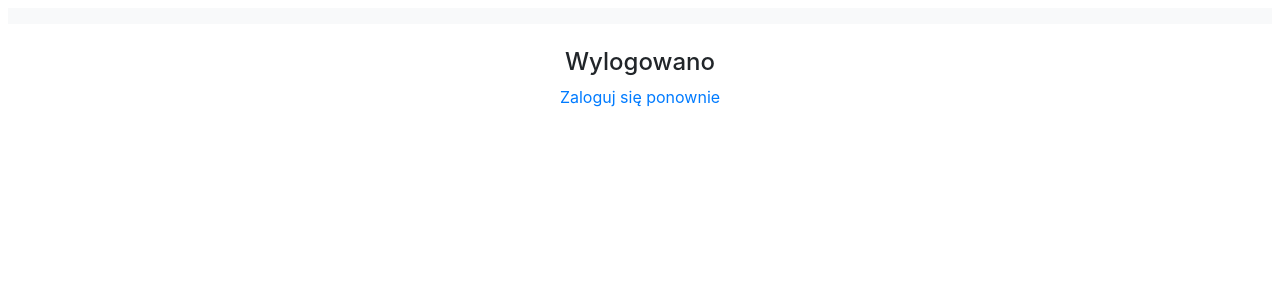
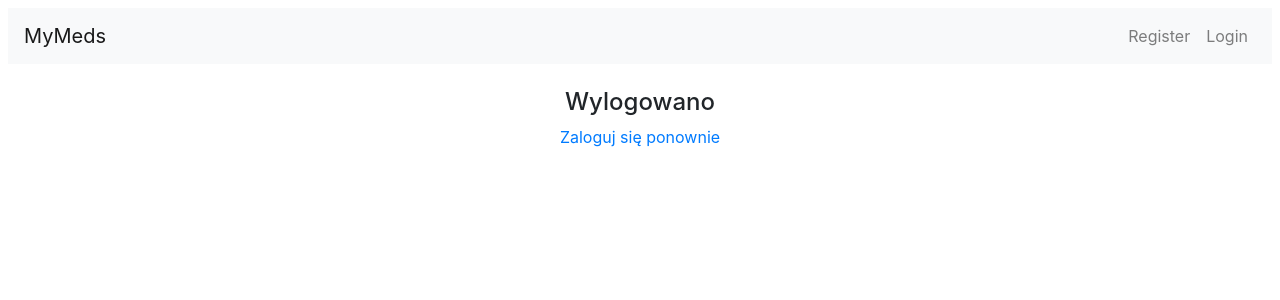
Before and after one commit to pautomaszewska/MyMeds, a Django app: template medications/templates/logout.html in a window 1280 px wide. Shown: the top 300 px of the page. Run offline with Django 3.2, Linux system fonts and the light colour scheme; the template is opened without the code that fills it, so the values that code supplies are empty; some libraries are stand-ins or nearby versions.

Commit message:
Added navigation bar

```diff
--- a/medications/templates/base.html
+++ b/medications/templates/base.html
@@ -19,9 +19,44 @@
 
 <header class="navbar navbar-expand-lg navbar-light bg-light mb-4" id="main-header">
 
-{#  <a class="navbar-brand app-name" href="{% url 'index' %}">MyMeds</a>#}
+  <a class="navbar-brand app-name" href="{% url 'medicine' %}">MyMeds</a>
 
 
+{#  <div class="collapse navbar-collapse" id="navbarNavDropdown">#}
+
+
+
+
+{% if user.is_authenticated %}
+    <ul class="navbar-nav ml-auto">
+
+      <li class="btn-group dropleft">
+        <button type="button" class="btn btn-light dropdown-toggle" data-toggle="dropdown" aria-haspopup="true" aria-expanded="false">
+        Menu
+        </button>
+        <div class="dropdown-menu" aria-labelledby="navbarDropdownMenuLink">
+            <a class="dropdown-item" href="{% url 'add-medicine' %}">Add medicine</a>
+            <a class="dropdown-item" href="{% url 'medicine' %}">My meds</a>
+            <a class="dropdown-item" href="{% url 'expired' %}">Expired meds</a>
+            <a class="dropdown-item" href="{% url 'logout' %}">Log out</a>
+
+        </div>
+      </li>
+    </ul>
+
+
+    {% else %}
+    <ul class="navbar-nav ml-auto">
+      <li class="nav-item">
+        <a class="nav-link" href="{% url 'register' %}">Register</a>
+      </li>
+      <li class="nav-item">
+        <a class="nav-link" href="{% url 'login' %}">Login</a>
+      </li>
+    {% endif %}
+    </ul>
+  </div>
+</nav>
 
 </header>
 
--- a/medications/templates/medicine.html
+++ b/medications/templates/medicine.html
@@ -7,7 +7,7 @@
       {% csrf_token %}
       <input class="form-control mr-sm-2" type="text" placeholder="Name" aria-label="Search" name="name">
       <input class="form-control mr-sm-2" type="text" placeholder="Active ingredient" aria-label="Search" name="ingredient">
-    <button class="btn btn-primary btn-outline-dark" type="submit">Search</button>
+    <button class="btn btn-primary btn-light" type="submit">Search</button>
   </form>
     </div>
 
```
